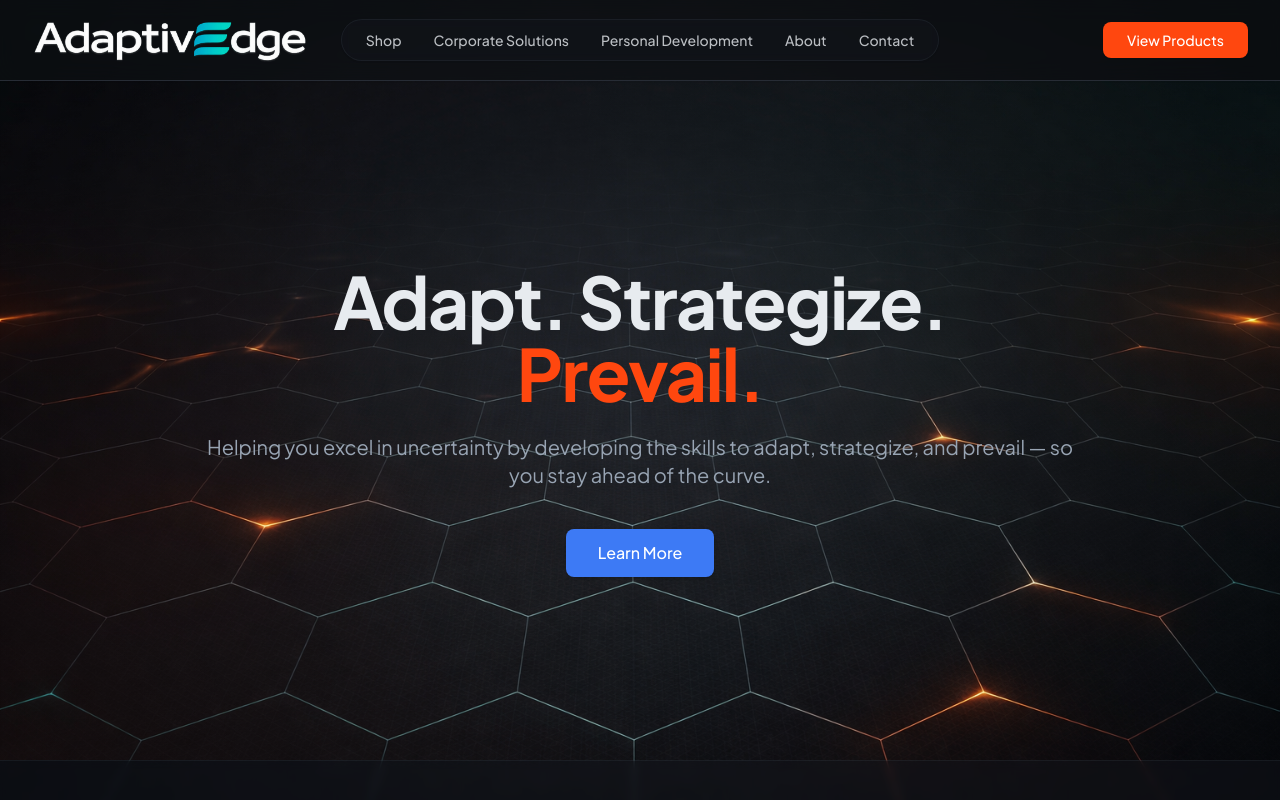
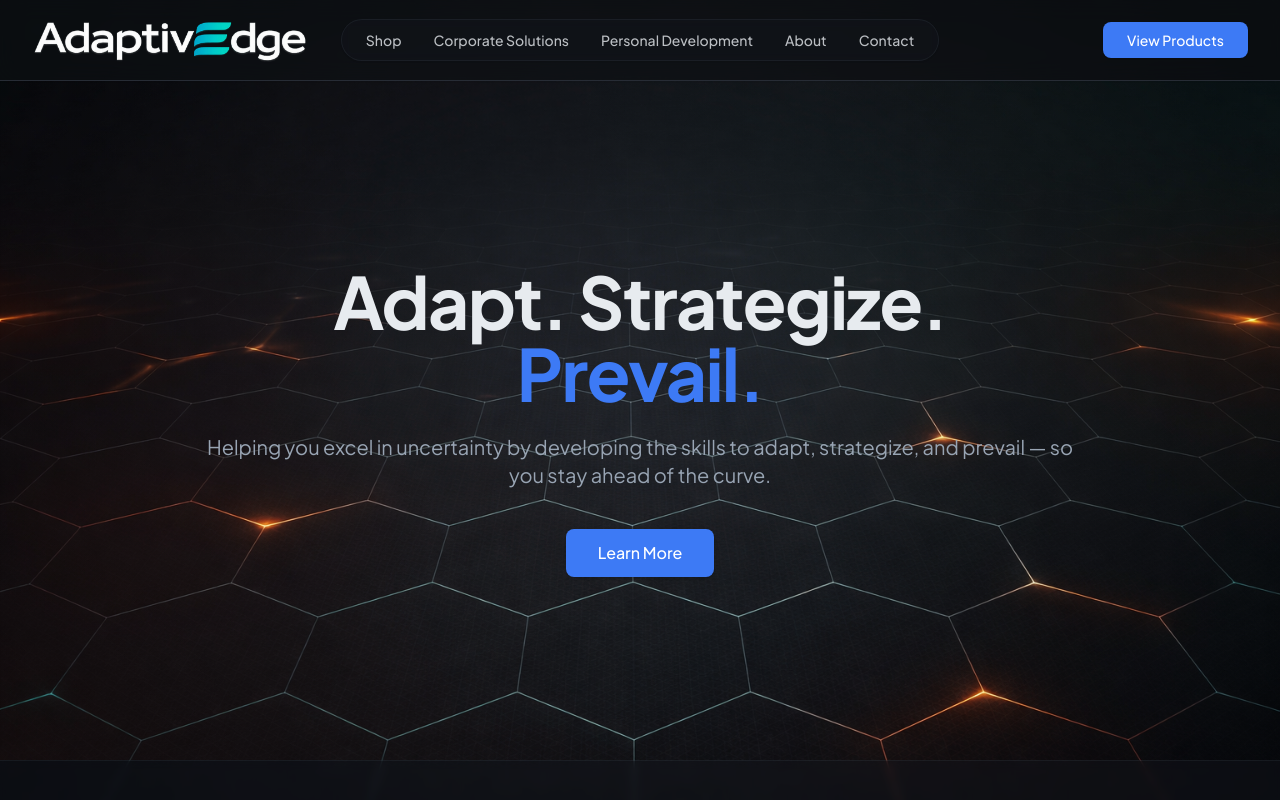
Before and after one commit to erikscomputers/adaptiveEDGE-site, a React (Vite) app: page / in a window 1280 px wide. Shown: the top 800 px of the page. Built offline with nearby package versions, Linux system fonts and the light colour scheme; the HTML template or start-up script is replaced by a standard one.

Commit message:
button color update

```diff
--- a/src/components/Header.jsx
+++ b/src/components/Header.jsx
@@ -56,7 +56,7 @@ const Header = () => {
           <div className="flex items-center justify-self-end">
             <Button
               asChild
-              className="button-primary px-6 rounded-full shadow-sm hover:shadow-md transition-all duration-300"
+              className="button-secondary px-6 rounded-full shadow-sm hover:shadow-md transition-all duration-300"
             >
               <Link to="/shop">View Products</Link>
             </Button>
--- a/src/pages/HomePage.jsx
+++ b/src/pages/HomePage.jsx
@@ -67,7 +67,7 @@ const HomePage = () => {
           }} className="max-w-4xl mx-auto">
               <h1 className="text-5xl md:text-6xl lg:text-7xl font-bold leading-tight mb-6 text-foreground tracking-tight">
                 Adapt. Strategize.<br />
-                <span className="text-accent">Prevail.</span>
+                <span className="text-secondary">Prevail.</span>
               </h1>
               <p className="text-lg md:text-xl leading-relaxed max-w-[60ch] mx-auto mb-10 text-muted-foreground">
                 Helping you excel in uncertainty by developing the skills to adapt, strategize, and prevail — so you stay ahead of the curve.
```
